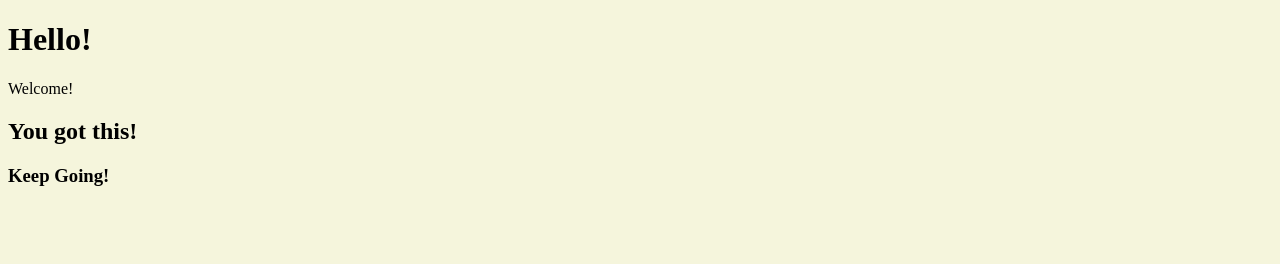
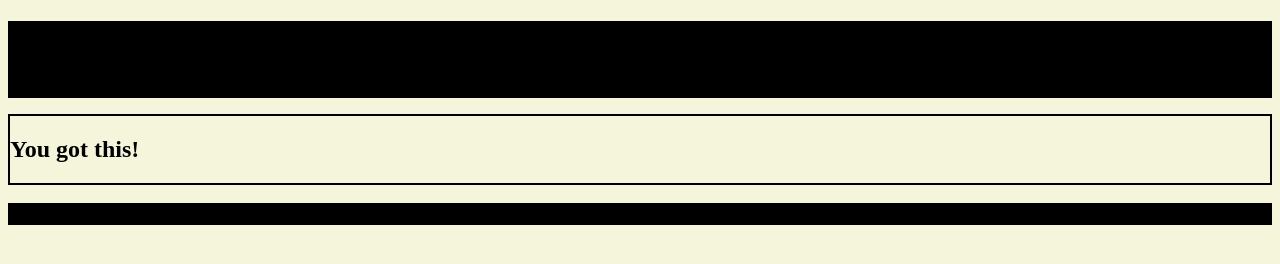
Before and after one commit to JalayaTy/github-tutorial, a plain HTML site: page index.html in a window 1280 px wide. Drawn offline with Linux system fonts and the light colour scheme.

Commit message:
Added styles
styled the header, footer and main

```diff
--- a/styles.css
+++ b/styles.css
@@ -1,3 +1,10 @@
 body{
     background: #f5f5dc;
 }
+header,footer{
+    background-color: #000000;
+}
+
+main{
+    border: 2px solid #000000;
+}
```
